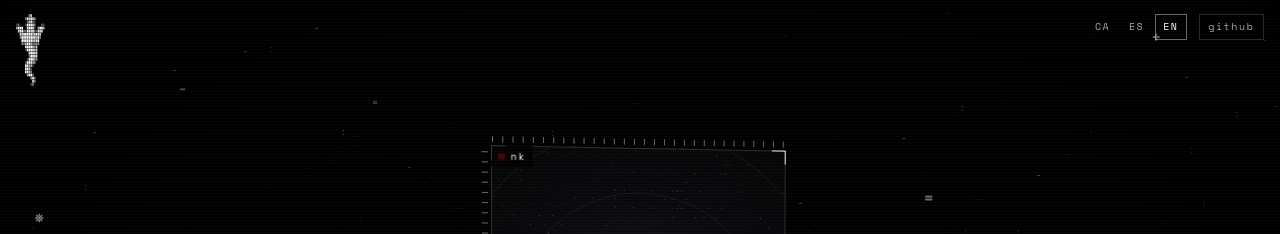
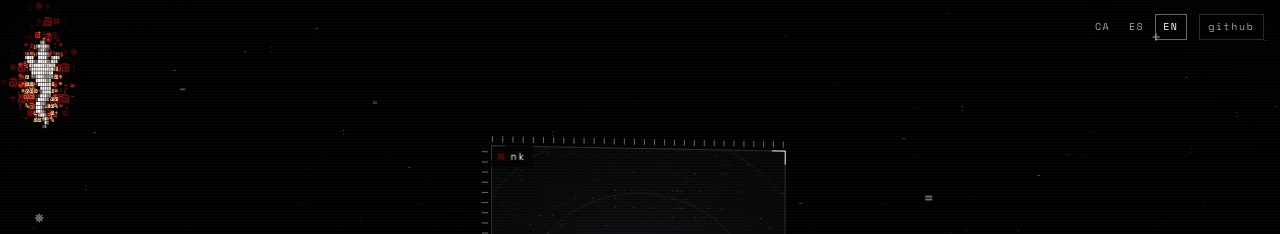
Before and after one commit to enricmasella/nk-portfolio, a website: page index.html in a window 1280 px wide. Shown: the top 234 px of the page. Drawn offline with Linux system fonts and the light colour scheme.

Commit message:
feat: actualizar logo.js y style.css con cambios del zip

```diff
--- a/js/logo.js
+++ b/js/logo.js
@@ -1,9 +1,9 @@
-/* The mark: a cornicello (the horn) under a chess king's crown, drawn in characters.
-   At rest it is a small dot-matrix emblem in the corner. Now and then, and whenever it is touched, it grows and burns:
-   three layers of ASCII fire rise behind it so the shape can be seen. With reduced motion it stays still. */
+/* The mark: a cornicello (the horn) under a chess king's crown, drawn in characters (dots, at the size of the corner).
+   Behind it a fire of three layers of ASCII burns all the time. It does not react to the pointer: it is always there.
+   With reduced motion the fire is a single still frame. */
 (() => {
 "use strict";
-const NK = window.NK, $ = NK.$, { clamp, lerp, smooth, reduced, RAMP } = NK, Q = NK.quality;
+const NK = window.NK, $ = NK.$, { clamp, smooth, reduced, RAMP } = NK, Q = NK.quality;
 
 /* the symbol as a grid of 64 x 92 cells, each 0 (nothing) to 9 (solid); a cell is 1 wide and 1.75 high */
 const ROWS = [
@@ -100,113 +100,102 @@ const ROWS = [
   "0000000000000000000000000000000000027000000000000000000000000000",
   "0000000000000000000000000000000000040000000000000000000000000000"
 ];
-const GC = 64, GR = 92, CW0 = 6, CH0 = 10.5;
+const GC = 64, GR = 92;
 const SRC = new Float32Array(GC * GR); ROWS.forEach((row, y) => { for (let x = 0; x < GC; x++) SRC[y * GC + x] = (row.charCodeAt(x) - 48) / 9; });
-/* the same symbol coarser: f x f cells become one */
+/* the same symbol coarser: f x f cells become one dot */
 const pool = (f, gain) => { const c = GC / f, r = GR / f, d = new Float32Array(c * r); for (let y = 0; y < GR; y++) for (let x = 0; x < GC; x++) d[((y / f) | 0) * c + ((x / f) | 0)] += SRC[y * GC + x]; for (let i = 0; i < d.length; i++) d[i] = Math.pow(clamp((d[i] / (f * f)) * gain), 0.9); return { c, r, d }; };
-const REST = pool(4, 1.9), SHOW = pool(2, 1.3);   /* 16 x 23 dots for the corner, 32 x 46 characters for the showcase */
+const DOTS = pool(4, 1.9);   /* 16 x 23 dots */
 
 /* ───────── fire: noise, and the shape the symbol gives it ───────── */
 const rnd = (x, y) => { let h = Math.imul(x, 374761393) + Math.imul(y, 668265263) | 0; h = Math.imul(h ^ (h >>> 13), 1274126177); return ((h ^ (h >>> 16)) >>> 0) / 4294967296; };
 const vn = (x, y) => { const xi = Math.floor(x), yi = Math.floor(y), xf = x - xi, yf = y - yi, u = xf * xf * (3 - 2 * xf), v = yf * yf * (3 - 2 * yf), a = rnd(xi, yi), b = rnd(xi + 1, yi), c = rnd(xi, yi + 1), d = rnd(xi + 1, yi + 1); return a + (b - a) * u + (c - a) * v + (a - b - c + d) * u * v; };
 const fbm = (x, y) => 0.65 * vn(x, y) + 0.35 * vn(x * 2.1 + 7.3, y * 2.1 + 3.1);
 /* three layers of fire, one in front of the other: the back one is wide, slow and dark; the front one is small, quick and hot.
-   Each is a flame-shaped bed (tip: rows above the crown, hw: half width at the base) that its own noise eats into tongues. */
+   Each one is a flame-shaped bed (tip: height above the crown, and hw: half width at the base, as shares of the symbol's height and width)
+   that its own noise eats into tongues. m: size of its characters; sx / sy: how fine the tongues are; sp: how fast they rise (rows per second). */
 const LAYERS = [
-  { m: 1.6, tip: 23, hw: 25, sx: 0.2, sy: 0.055, sp: 3.2, thr: 0.2, gn: 1.6, ph: 3.1, wob: 1.8, col: ["rgba(112,9,9,.22)", "rgba(145,12,12,.32)", "rgba(180,16,16,.42)", "rgba(214,22,22,.52)"] },
-  { m: 1.0, tip: 17, hw: 20, sx: 0.4, sy: 0.08, sp: 5.4, thr: 0.26, gn: 1.65, ph: 0, wob: 1.2, col: ["rgba(205,16,16,.4)", "rgba(255,26,26,.6)", "rgba(255,52,30,.76)", "rgba(255,98,48,.88)"] },
-  { m: 0.72, tip: 10, hw: 14, sx: 0.7, sy: 0.12, sp: 7.8, thr: 0.3, gn: 1.75, ph: 5.7, wob: 0.8, col: ["rgba(255,70,30,.55)", "rgba(255,112,52,.74)", "rgba(255,166,96,.88)", "rgba(255,214,160,.96)"] }
+  { m: 1.5, tip: 0.6, hw: 1.6, sx: 0.55, sy: 0.34, fy: 0.9, sp: 1.7, thr: 0.2, gn: 1.6, ph: 3.1, wob: 1.1, col: ["rgba(112,9,9,.22)", "rgba(145,12,12,.32)", "rgba(180,16,16,.42)", "rgba(214,22,22,.52)"] },
+  { m: 1.0, tip: 0.42, hw: 1.2, sx: 0.75, sy: 0.42, fy: 0.9, sp: 3.8, thr: 0.26, gn: 1.65, ph: 0, wob: 0.8, col: ["rgba(205,16,16,.4)", "rgba(255,26,26,.6)", "rgba(255,52,30,.76)", "rgba(255,98,48,.88)"] },
+  { m: 0.72, tip: 0.24, hw: 0.85, sx: 1.0, sy: 0.55, fy: 0.9, sp: 6, thr: 0.3, gn: 1.75, ph: 5.7, wob: 0.6, col: ["rgba(255,70,30,.55)", "rgba(255,112,52,.74)", "rgba(255,166,96,.88)", "rgba(255,214,160,.96)"] }
 ];
-const PL = 10, PR = 10, PT = 24, PB = 3, SC = PL + SHOW.c + PR, SR = PT + SHOW.r + PB;   /* the stage around the symbol, in showcase cells */
-const YB = PT + SHOW.r, CX = (SC - 1) / 2;
-const bed = LAYERS.map((L) => { const e = new Float32Array(SC * SR), yt = PT - L.tip; for (let y = 0; y < SR; y++) { const t = (YB - y) / (YB - yt); if (t < 0 || t > 1) continue; const hw = L.hw * Math.pow(1 - Math.pow(t, 1.4), 0.6) * (0.5 + 0.5 * smooth(0, 0.34, t)); if (hw < 0.5) continue; for (let x = 0; x < SC; x++) { const d = Math.abs(x - CX) / hw; if (d < 1) e[y * SC + x] = (1 - Math.pow(d, 1.6)) * (0.62 + 0.38 * smooth(0, 0.45, t)) * (1 - Math.pow(t, 1.8)); } } return e; });
 
-/* ───────── the stage ───────── */
-const T = 5.4;                                   /* seconds one burn lasts */
-const st = { cv: null, g: null, dpr: 1, rx: 0, ry: 0, kr: 0.14, ks: 1, cws: 6, chs: 10.5, W: 0, H: 0, run: false, t0: 0, next: 0, cool: 0, dirty: true, n: 0, lv: [], tq: [] };
+/* ───────── the stage: a small canvas fixed to the corner, the size of the emblem plus the fire around it ───────── */
+const st = { k: 0.066, cv: null, g: null, halo: null, dots: null, dpr: 1, rx: 0, ry: 0, w: 0, h: 0, cw: 4, ch: 7, W: 0, H: 0, n: 0, t0: 0, L: [] };
 const FONT = (px) => "700 " + px.toFixed(1) + 'px "Space Mono", ui-monospace, monospace';
+
+const bake = () => {   /* the emblem itself never changes: a dark silhouette (so the fire does not eat it) and the white dots, drawn once */
+  const mk = (k) => { const c = st[k] || (st[k] = document.createElement("canvas")); c.width = st.cv.width; c.height = st.cv.height; const e = c.getContext("2d"); e.setTransform(st.dpr, 0, 0, st.dpr, 0, 0); e.clearRect(0, 0, st.W, st.H); return e; };
+  const cw = st.w / DOTS.c, ch = st.h / DOTS.r, dw = cw * 0.88, dh = ch * 0.86, pad = Math.max(0.5, cw * 0.4), hl = mk("halo"), dt = mk("dots");
+  hl.fillStyle = "#000";
+  for (let y = 0; y < DOTS.r; y++) for (let x = 0; x < DOTS.c; x++) {
+    const v = DOTS.d[y * DOTS.c + x]; if (v < 0.07) continue;
+    hl.fillRect(st.rx + x * cw - pad, st.ry + y * ch - pad, cw + 2 * pad, ch + 2 * pad);
+    dt.fillStyle = "rgba(255,255,255," + (0.2 + 0.8 * v).toFixed(3) + ")"; dt.fillRect(st.rx + x * cw + (cw - dw) / 2, st.ry + y * ch + (ch - dh) / 2, dw, dh);
+  }
+};
 
 const layout = () => {
   const a = $(".logo"), cv = st.cv; if (!a || !cv) return;
-  const r = a.getBoundingClientRect(), VH = NK.VH;
-  const showH = NK.tall ? clamp(VH * 0.36, 190, 300) : NK.short ? clamp(VH * 0.6, 170, 230) : clamp(VH * 0.47, 240, 440);
-  st.ks = showH / (SHOW.r * CH0); st.kr = (r.height || 64) / (SHOW.r * CH0); st.rx = r.left; st.ry = r.top;
-  st.cws = CW0 * st.ks; st.chs = CH0 * st.ks; st.W = SC * st.cws; st.H = SR * st.chs; st.dpr = Q.dpr;
+  const r = a.getBoundingClientRect(), h = r.height || 64, w = r.width || h * 0.3975, cx = r.left + w / 2, yb = r.top + h * 0.97;
+  st.rx = r.left; st.ry = r.top; st.w = w; st.h = h; st.dpr = Q.dpr;
+  st.cw = clamp(h * st.k, 3.1, 6); st.ch = st.cw * 1.75;
+  st.W = Math.ceil(cx + w * LAYERS[0].hw + 3); st.H = Math.ceil(r.top + h * 1.07);
   cv.width = Math.round(st.W * st.dpr); cv.height = Math.round(st.H * st.dpr); cv.style.width = st.W + "px"; cv.style.height = st.H + "px";
-  st.lv = LAYERS.map((L) => new Float32Array(Math.ceil(SC / L.m) * Math.ceil(SR / L.m))); st.tq = LAYERS.map((L) => new Float32Array(Math.ceil(SC / L.m) * Math.ceil(SR / L.m)));
-  st.run = false; st.dirty = true;
+  st.L = LAYERS.map((L) => {   /* the cells of each layer that its flame-shaped bed reaches, with how strong the bed is there */
+    const m = Q.tier ? L.m * 1.3 : L.m, cw = st.cw * m, ch = st.ch * m, cols = Math.ceil(st.W / cw), rows = Math.ceil(st.H / ch), yt = r.top - L.tip * h, ci = [], cj = [], core = [], th = [];
+    for (let j = 0; j < rows; j++) {
+      const t = (yb - (j + 0.5) * ch) / (yb - yt); if (t < 0 || t > 1) continue;
+      const hw = w * L.hw * Math.pow(1 - Math.pow(t, 1.4), 0.6) * (0.5 + 0.5 * smooth(0, 0.34, t)); if (hw < 1) continue;
+      for (let i = 0; i < cols; i++) {
+        const d = Math.abs((i + 0.5) * cw - cx) / hw; if (d >= 1) continue;
+        const e = (1 - Math.pow(d, 1.6)) * (0.62 + 0.38 * smooth(0, 0.45, t)) * (1 - Math.pow(t, 1.8)); if (e < 0.03) continue;
+        ci.push(i); cj.push(j); core.push(e); th.push(t);
+      }
+    }
+    return { m, cw, ch, n: ci.length, ci: Int16Array.from(ci), cj: Int16Array.from(cj), core: Float32Array.from(core), th: Float32Array.from(th), lv: new Float32Array(ci.length), tq: new Float32Array(ci.length) };
+  });
+  bake(); st.still = true;
 };
 
 const fire = (g, ta, fe) => {
-  const tier = Q.tier;
   LAYERS.forEach((L, li) => {
-    if (tier >= 2 && li === 2) return;
-    const m = tier ? L.m * 1.3 : L.m, cols = Math.ceil(SC / m), rows = Math.ceil(SR / m), lv = st.lv[li].length >= cols * rows ? st.lv[li] : (st.lv[li] = new Float32Array(cols * rows)), tq = st.tq[li].length >= cols * rows ? st.tq[li] : (st.tq[li] = new Float32Array(cols * rows)), E = bed[li], cwl = st.cws * m, chl = st.chs * m, yt = PT - L.tip;
-    for (let j = 0; j < rows; j++) {
-      const by = (j + 0.5) * m, yi = Math.min(SR - 1, by | 0), th = clamp((YB - by) / (YB - yt));
-      for (let i = 0; i < cols; i++) {
-        const bx = (i + 0.5) * m, core = E[yi * SC + Math.min(SC - 1, bx | 0)];
-        if (core < 0.03) { lv[j * cols + i] = 0; continue; }
-        const n = fbm(bx * L.sx + L.wob * Math.sin(by * 0.21 + ta * 1.3 + L.ph) + L.ph, (by + ta * L.sp) * L.sy);
-        const h = core * L.gn * fe * (0.2 + 1.7 * smooth(0.22, 0.78, n)) - L.thr, k = h > 0 ? Math.min(1, h / (1 - L.thr)) : 0;
-        lv[j * cols + i] = k; tq[j * cols + i] = Math.min(0.999, k * 0.72 + (1 - th) * 0.28);
-      }
+    if (Q.tier >= 2 && li === 2) return;
+    const S = st.L[li], { n, ci, cj, core, th, lv, tq } = S; if (!S.n) return;
+    for (let k = 0; k < n; k++) {
+      const bx = ci[k] + 0.5, by = cj[k] + 0.5, nz = fbm(bx * L.sx + L.wob * Math.sin(by * L.fy + ta * 1.3 + L.ph) + L.ph, (by + ta * L.sp) * L.sy);
+      const hh = core[k] * L.gn * fe * (0.2 + 1.7 * smooth(0.22, 0.78, nz)) - L.thr, v = hh > 0 ? Math.min(1, hh / (1 - L.thr)) : 0;
+      lv[k] = v; tq[k] = Math.min(0.999, v * 0.72 + (1 - th[k]) * 0.28);
     }
-    g.font = FONT(chl * 0.92);
+    g.font = FONT(S.ch * 0.92);
     for (let b = 0; b < 4; b++) {
       g.fillStyle = L.col[b];
-      for (let j = 0; j < rows; j++) for (let i = 0; i < cols; i++) { const v = lv[j * cols + i]; if (v > 0.02 && (tq[j * cols + i] * 4) >> 0 === b) g.fillText(RAMP[1 + Math.min(8, (v * 8.99) | 0)], (i + 0.5) * cwl, (j + 0.5) * chl); }
+      for (let k = 0; k < n; k++) { const v = lv[k]; if (v > 0.02 && (tq[k] * 4) >> 0 === b) g.fillText(RAMP[1 + Math.min(8, (v * 8.99) | 0)], (ci[k] + 0.5) * S.cw, (cj[k] + 0.5) * S.ch); }
     }
   });
 };
 
-/* e: how far the symbol has grown (0 at rest, 1 in the showcase); fe: how much fire there is; ta: seconds since the burn began */
-const draw = (e, fe, ta) => {
-  const g = st.g; if (!g) return;
+/* ta: time (the fire moves with it); fe: how much fire there is (0 = none, 1 = all of it) */
+const draw = (ta, fe) => {
+  const g = st.g; if (!g || !st.dots) return;
   g.setTransform(st.dpr, 0, 0, st.dpr, 0, 0); g.clearRect(0, 0, st.W, st.H);
   g.textAlign = "center"; g.textBaseline = "middle";
   if (fe > 0.01) fire(g, ta, fe);
-  const k = lerp(st.kr, st.ks, e), x0 = lerp(st.rx, PL * st.cws, e), y0 = lerp(st.ry, PT * st.chs, e), cw = CW0 * k, ch = CH0 * k, m = smooth(0.25, 0.7, e);
-  if (m < 0.999) {   /* the dots of the corner emblem */
-    const w = cw * 2, h = ch * 2, dw = w * 0.88, dh = h * 0.86;
-    for (let y = 0; y < REST.r; y++) for (let x = 0; x < REST.c; x++) { const v = REST.d[y * REST.c + x]; if (v < 0.07) continue; g.fillStyle = "rgba(255,255,255," + ((0.2 + 0.8 * v) * (1 - m)).toFixed(3) + ")"; g.fillRect(x0 + x * w + (w - dw) / 2, y0 + y * h + (h - dh) / 2, dw, dh); }
-  }
-  if (m > 0.001) {   /* the characters of the showcase, over a dark halo so the fire does not eat them */
-    const halo = 0.66 * smooth(0, 0.35, fe) * m;
-    if (halo > 0.01) { g.fillStyle = "rgba(0,0,0," + halo.toFixed(3) + ")"; for (let y = 0; y < SHOW.r; y++) for (let x = 0; x < SHOW.c; x++) if (SHOW.d[y * SHOW.c + x] > 0.1) g.fillRect(x0 + (x - 0.1) * cw, y0 + (y - 0.05) * ch, cw * 1.2, ch * 1.1); }
-    g.font = FONT(ch * 0.92);
-    for (let b = 0; b < 3; b++) {
-      g.fillStyle = "rgba(255," + (b === 2 ? 246 - ((24 * fe) | 0) : 255) + "," + (b === 2 ? 238 - ((52 * fe) | 0) : 255) + "," + (m * [0.64, 0.86, 1][b]).toFixed(3) + ")";
-      const lo = [0.07, 0.35, 0.7][b], hi = [0.35, 0.7, 2][b];
-      for (let y = 0; y < SHOW.r; y++) for (let x = 0; x < SHOW.c; x++) { const v = SHOW.d[y * SHOW.c + x]; if (v >= lo && v < hi) g.fillText(RAMP[Math.max(1, Math.min(9, Math.round(v * 9)))], x0 + (x + 0.5) * cw, y0 + (y + 0.5) * ch); }
-    }
-  }
+  const ha = 0.7 * smooth(0, 0.35, fe);
+  if (ha > 0.01) { g.globalAlpha = ha; g.drawImage(st.halo, 0, 0, st.W, st.H); g.globalAlpha = 1; }
+  g.drawImage(st.dots, 0, 0, st.W, st.H);
 };
-
-const start = (t) => { if (st.run || reduced || !st.g) return; st.run = true; st.t0 = t; st.n = 0; };
 
 NK.boot(() => {
   const a = $(".logo"); if (!a) return;
   const cv = (st.cv = a.querySelector("canvas")); if (!cv) return; st.g = cv.getContext("2d");
   layout(); NK.onResize(layout); NK.onQuality(layout);
-  if (!reduced) {
-  a.addEventListener("pointerenter", (e) => { const t = performance.now() / 1000; if (e.pointerType === "mouse" && t >= st.cool) start(t); });
-  a.addEventListener("focus", () => { const t = performance.now() / 1000; if (t >= st.cool) start(t); });
-  a.addEventListener("click", () => { const t = performance.now() / 1000; if (t >= st.cool) start(t); });
-  }
   NK.onFrame((t) => {
-    if (!st.run) {
-      if (st.dirty) { draw(0, 0, 0); st.dirty = false; }
-      if (reduced || !NK.started) return;
-      if (!st.next) st.next = t + 5.5;
-      if (t >= st.next) { const S = NK.scroll; if (!document.hidden && S && S.y < NK.VH * 0.7 && Math.abs(S.vel || 0) < 300) start(t); else st.next = t + 8; }
-      return;
-    }
-    const ta = t - st.t0;
-    if (ta >= T) { st.run = false; st.dirty = true; st.cool = t + 4; st.next = t + 50 + Math.random() * 25; return; }
+    if (reduced) { if (st.still) { draw(2.6, 1); st.still = false; } return; }   /* one still frame */
+    if (!NK.started) { if (st.still) { draw(0, 0); st.still = false; } return; }   /* the emblem alone until the page has come in */
+    if (!st.t0) st.t0 = t;
+    st.still = false;
     if (Q.tier > 0 && (++st.n & 1)) return;
-    const e = smooth(0, 0.9, ta) * (1 - smooth(T - 0.9, T, ta)), fe = smooth(0.55, 1.7, ta) * (1 - smooth(3.5, 4.7, ta)) * smooth(0.6, 1, e);
-    draw(e, fe, ta);
+    draw(t, smooth(0, 2.4, t - st.t0));
   });
 });
 })();
--- a/style.css
+++ b/style.css
@@ -81,7 +81,7 @@ html:not([data-ready]) :is(#sky,#view,.fx,.hud-top,.dock,.hint){opacity:0}
 /* ───────── chrome: top bar, dock, hint ───────── */
 .hud-top{position:fixed;left:0;right:0;top:0;z-index:7;display:flex;justify-content:space-between;align-items:flex-start;gap:12px;padding:max(14px,env(safe-area-inset-top,0px)) var(--padr) 0 var(--pad);pointer-events:none}
 .hud-top>*{pointer-events:auto}
-.logo{position:relative;display:block;flex:none;--lh:72px;width:calc(var(--lh)*.3975);height:var(--lh)}
+.logo{position:relative;display:block;flex:none;--lh:88px;width:calc(var(--lh)*.3975);height:var(--lh);margin:calc(var(--lh)*.3) 0 0 calc(var(--lh)*.1)}
 .logo__cv{position:fixed;left:0;top:0;pointer-events:none}
 main:focus{outline:none}
 .hud-r{display:flex;align-items:center;gap:12px}
@@ -220,7 +220,7 @@ html.sk-drag{cursor:grabbing;user-select:none}
 html.short .hint{display:none}
 html.short .dock{grid-template-columns:1fr;justify-items:center}
 html.short .dock__l,html.short .dock__r{display:none}
-html.short .logo{--lh:48px}
+html.short .logo{--lh:58px}
 html.short .it--frame{width:min(25vw,calc((var(--vh) - 112px)*.8))}
 html.short .it--rows{width:min(300px,34vw);gap:10px}
 html.short .it--rows .tag{display:none}
@@ -279,7 +279,7 @@ html.short .it--scap .big2{font-size:27px;margin:3px 0 6px}
 html.tall{--cap:clamp(40px,min(calc(var(--vw)*.15),calc(var(--vh)*.07)),64px);--sg:clamp(8px,calc((var(--vh) - 560px)*.07),18px);--fw:max(130px,min(calc(var(--vw)*.68),calc((var(--vh) - 349px - 3*var(--sg) - 2*var(--cap))*.8)));
   --hy:max(0px,calc((var(--vh) - var(--dock) - 100px - (2*var(--cap) + 169px + 3*var(--sg) + 1.25*var(--fw)))/2))}
 html.tall .hud-gh{display:none}
-html.tall .logo{--lh:56px}
+html.tall .logo{--lh:66px}
 html.tall .dock{grid-template-columns:1fr;justify-items:center}
 html.tall .dock__l,html.tall .dock__r{display:none}
 html.tall .dock__c{gap:0}
```
